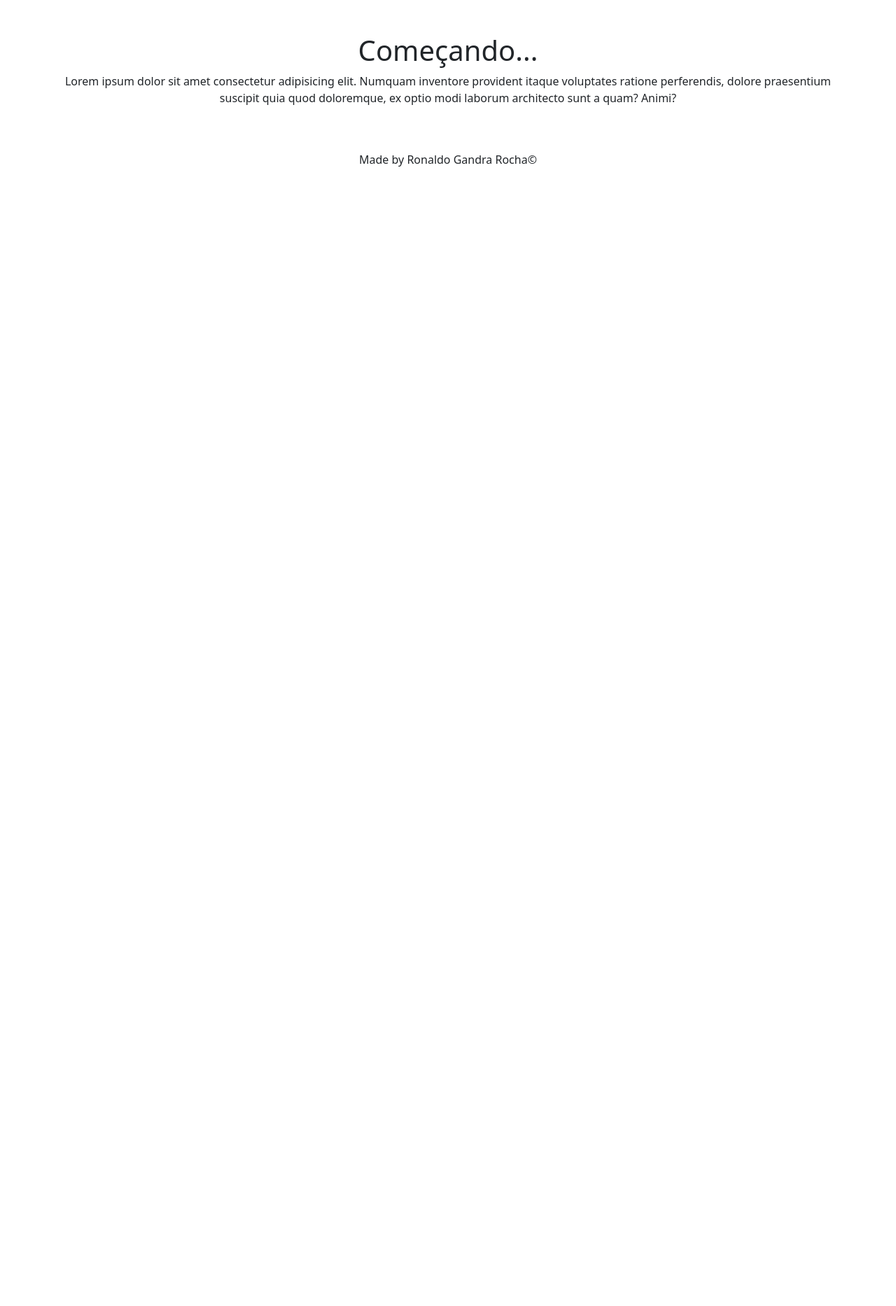
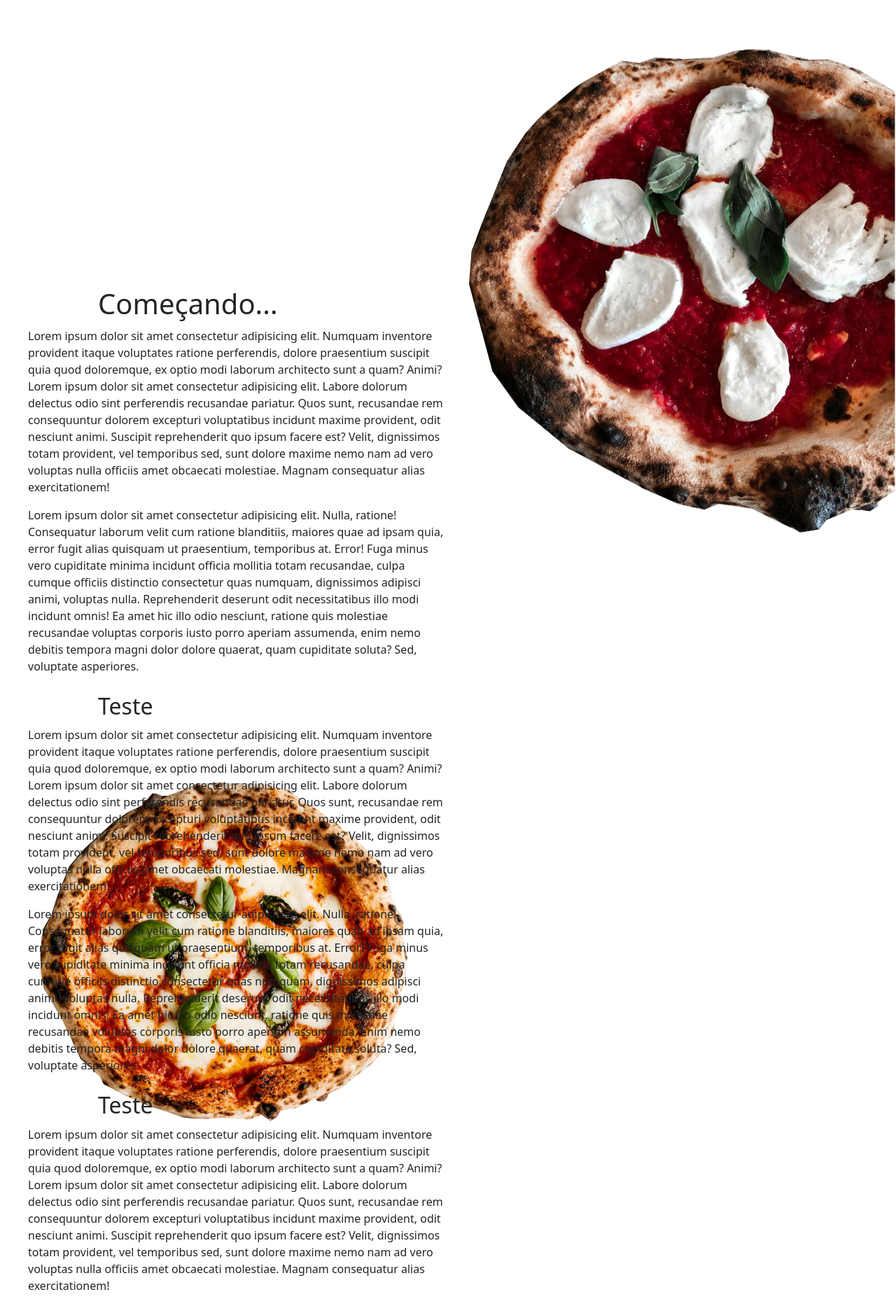
Before and after one commit to RonaldoGR/Projeto-FInal-CS50, a Flask app: page / in a window 1280 px wide. Shown: the top 1866 px of the page at 70% size. Before the commit the page ends 238 px from the top, so only its background shows below. Run offline with Flask 3, Linux system fonts and the light colour scheme.

Commit message:
testando

```diff
--- a/app.py
+++ b/app.py
@@ -3,7 +3,7 @@ from flask_session import Session
 from werkzeug.security import check_password_hash, generate_password_hash
 from datetime import datetime
 
-app = Flask(__name__)
+app = Flask(__name__,static_url_path='/static')
 
 # Configure session to use filesystem (instead of signed cookies)
 app.config["SESSION_PERMANENT"] = False
--- /dev/null
+++ b/static/css/styles.css
@@ -0,0 +1,70 @@
+
+main {
+  padding: 200px 0px;
+  margin: 0 20px;
+  display: flex;
+  flex-direction: column;
+  text-align: left;
+}
+
+h1, h2 {
+  margin: 10px 100px;
+}
+
+p {
+  width: 50%;
+}
+
+footer {
+  margin: 20px;
+  text-align: center;
+}
+
+
+#pizza2 {
+  margin-top: 75%;
+  margin-left: 0px;
+  position: absolute;
+  width: 100%;
+  height: 100vh;
+  top: 0;
+  left: 0;
+  width: 50%; /* Largura de 50% */
+  height: 100%; /* Altura total */
+  z-index: -1;
+}
+
+#pizza {
+
+
+  position: absolute;
+  width: 100%;
+  height: 100vh;
+  top: 0;
+  right: 0;
+  width: 50%; /* Largura de 50% */
+  height: 100%; /* Altura total */
+  z-index: -1;
+
+}
+
+#imagepizza1 {
+  top: 0;
+  right: 0;
+  margin: 0;
+  padding: 0;
+  width: 100%; /* Largura de 50% */
+  height: 100%; /* Altura total */
+  z-index: -1;
+
+}
+
+#imagepizza2 {
+
+  left: 0;
+  margin: 0;
+  padding: 0;
+  width: 100%; /* Largura de 50% */
+  height: 100%; /* Altura total */
+  z-index: -1;
+}
--- a/templates/index.html
+++ b/templates/index.html
@@ -6,8 +6,30 @@
 
 {% block main %}
 <main>
-  <h1>Começando...</h1>
-  <p>Lorem ipsum dolor sit amet consectetur adipisicing elit. Numquam inventore provident itaque voluptates ratione perferendis, dolore praesentium suscipit quia quod doloremque, ex optio modi laborum architecto sunt a quam? Animi?</p>
+    <h1>Começando...</h1>
+      <p>Lorem ipsum dolor sit amet consectetur adipisicing elit. Numquam inventore provident itaque voluptates ratione perferendis, dolore praesentium suscipit quia quod doloremque, ex optio modi laborum architecto sunt a quam? Animi?Lorem ipsum dolor sit amet consectetur adipisicing elit. Labore dolorum delectus odio sint perferendis recusandae pariatur. Quos sunt, recusandae rem consequuntur dolorem excepturi voluptatibus incidunt maxime provident, odit nesciunt animi.
+      Suscipit reprehenderit quo ipsum facere est? Velit, dignissimos totam provident, vel temporibus sed, sunt dolore maxime nemo nam ad vero voluptas nulla officiis amet obcaecati molestiae. Magnam consequatur alias exercitationem!</p>
+      <p>Lorem ipsum dolor sit amet consectetur adipisicing elit. Nulla, ratione! Consequatur laborum velit cum ratione blanditiis, maiores quae ad ipsam quia, error fugit alias quisquam ut praesentium, temporibus at. Error!
+      Fuga minus vero cupiditate minima incidunt officia mollitia totam recusandae, culpa cumque officiis distinctio consectetur quas numquam, dignissimos adipisci animi, voluptas nulla. Reprehenderit deserunt odit necessitatibus illo modi incidunt omnis!
+      Ea amet hic illo odio nesciunt, ratione quis molestiae recusandae voluptas corporis iusto porro aperiam assumenda, enim nemo debitis tempora magni dolor dolore quaerat, quam cupiditate soluta? Sed, voluptate asperiores.</p>
+      <h2>Teste</h2>
+      <p>Lorem ipsum dolor sit amet consectetur adipisicing elit. Numquam inventore provident itaque voluptates ratione perferendis, dolore praesentium suscipit quia quod doloremque, ex optio modi laborum architecto sunt a quam? Animi?Lorem ipsum dolor sit amet consectetur adipisicing elit. Labore dolorum delectus odio sint perferendis recusandae pariatur. Quos sunt, recusandae rem consequuntur dolorem excepturi voluptatibus incidunt maxime provident, odit nesciunt animi.
+        Suscipit reprehenderit quo ipsum facere est? Velit, dignissimos totam provident, vel temporibus sed, sunt dolore maxime nemo nam ad vero voluptas nulla officiis amet obcaecati molestiae. Magnam consequatur alias exercitationem!</p>
+        <p>Lorem ipsum dolor sit amet consectetur adipisicing elit. Nulla, ratione! Consequatur laborum velit cum ratione blanditiis, maiores quae ad ipsam quia, error fugit alias quisquam ut praesentium, temporibus at. Error!
+        Fuga minus vero cupiditate minima incidunt officia mollitia totam recusandae, culpa cumque officiis distinctio consectetur quas numquam, dignissimos adipisci animi, voluptas nulla. Reprehenderit deserunt odit necessitatibus illo modi incidunt omnis!
+        Ea amet hic illo odio nesciunt, ratione quis molestiae recusandae voluptas corporis iusto porro aperiam assumenda, enim nemo debitis tempora magni dolor dolore quaerat, quam cupiditate soluta? Sed, voluptate asperiores.</p>
+        <h2>Teste</h2>
+      <p>Lorem ipsum dolor sit amet consectetur adipisicing elit. Numquam inventore provident itaque voluptates ratione perferendis, dolore praesentium suscipit quia quod doloremque, ex optio modi laborum architecto sunt a quam? Animi?Lorem ipsum dolor sit amet consectetur adipisicing elit. Labore dolorum delectus odio sint perferendis recusandae pariatur. Quos sunt, recusandae rem consequuntur dolorem excepturi voluptatibus incidunt maxime provident, odit nesciunt animi.
+        Suscipit reprehenderit quo ipsum facere est? Velit, dignissimos totam provident, vel temporibus sed, sunt dolore maxime nemo nam ad vero voluptas nulla officiis amet obcaecati molestiae. Magnam consequatur alias exercitationem!</p>
+        <p>Lorem ipsum dolor sit amet consectetur adipisicing elit. Nulla, ratione! Consequatur laborum velit cum ratione blanditiis, maiores quae ad ipsam quia, error fugit alias quisquam ut praesentium, temporibus at. Error!
+        Fuga minus vero cupiditate minima incidunt officia mollitia totam recusandae, culpa cumque officiis distinctio consectetur quas numquam, dignissimos adipisci animi, voluptas nulla. Reprehenderit deserunt odit necessitatibus illo modi incidunt omnis!
+        Ea amet hic illo odio nesciunt, ratione quis molestiae recusandae voluptas corporis iusto porro aperiam assumenda, enim nemo debitis tempora magni dolor dolore quaerat, quam cupiditate soluta? Sed, voluptate asperiores.</p>
+ <div id="pizza">
+    <img id="imagepizza1" src="../static/images/pizzaprincipal2.png" alt="pizza" srcset="">
+ </div>
+ <div id="pizza2">
+    <img id="imagepizza2" src="/static/images/pizzaprincipal4.png" alt="pizza 4" srcset="">
+ </div>
 
 </main>
 
--- a/templates/layout.html
+++ b/templates/layout.html
@@ -7,14 +7,15 @@
   <link href="https://cdn.jsdelivr.net/npm/bootstrap@5.3.3/dist/css/bootstrap.min.css" rel="stylesheet" integrity="sha384-QWTKZyjpPEjISv5WaRU9OFeRpok6YctnYmDr5pNlyT2bRjXh0JMhjY6hW+ALEwIH" crossorigin="anonymous">
   <script src="https://cdn.jsdelivr.net/npm/bootstrap@5.3.3/dist/js/bootstrap.bundle.min.js" integrity="sha384-YvpcrYf0tY3lHB60NNkmXc5s9fDVZLESaAA55NDzOxhy9GkcIdslK1eN7N6jIeHz" crossorigin="anonymous"></script>
 
-  <link rel="stylesheet" href="/static/styles.css">
+  <link rel="stylesheet" href="/static/css/styles.css">
+
   <title>{% block title %} {% endblock %}</title>
 </head>
 <body>
   <header>
 
   </header>
-  <main class="container py-5 text-center">
+  <main >
     {% block main %}
     <div class="collapse navbar-collapse" id="navbar">
         <ul class="navbar-nav ms-auto mt-2">
@@ -24,7 +25,7 @@
       </div>
     {% endblock %}
   </main>
-  <footer class=" text-center">
+  <footer>
     Made by Ronaldo Gandra Rocha&copy;
   </footer>
 </body>
```
Also changed, not shown: static/images/pizzaprincipal2.png (added), static/images/pizzaprincipal4.png (added), static/styles.css (deleted).
